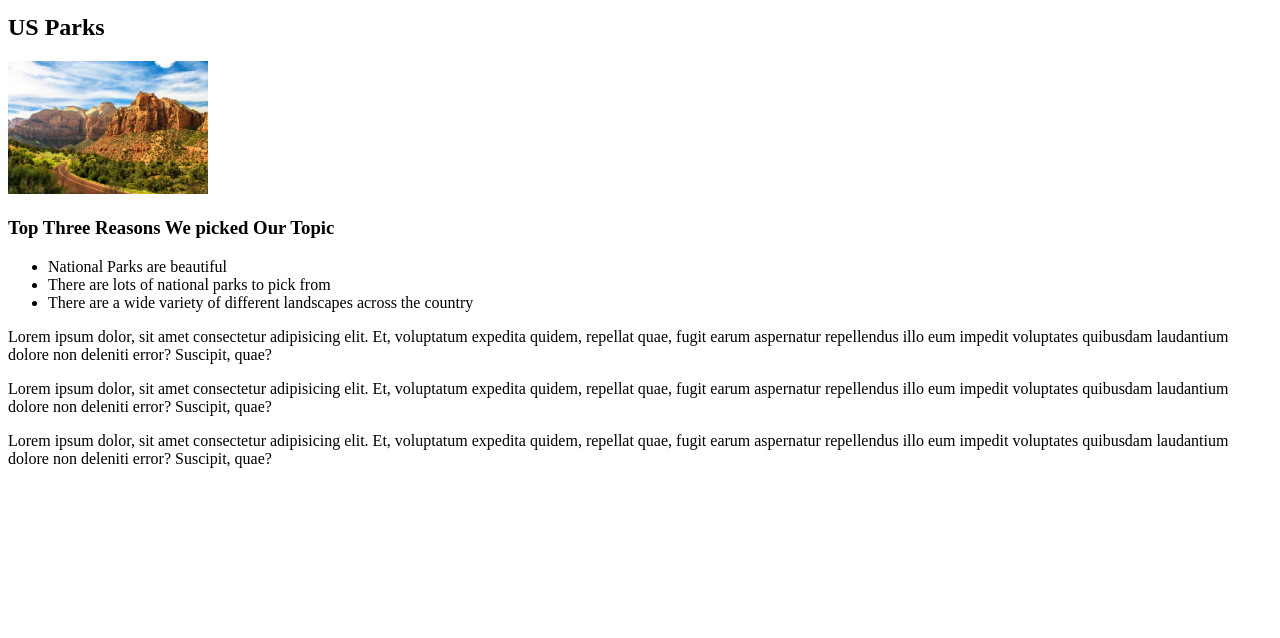
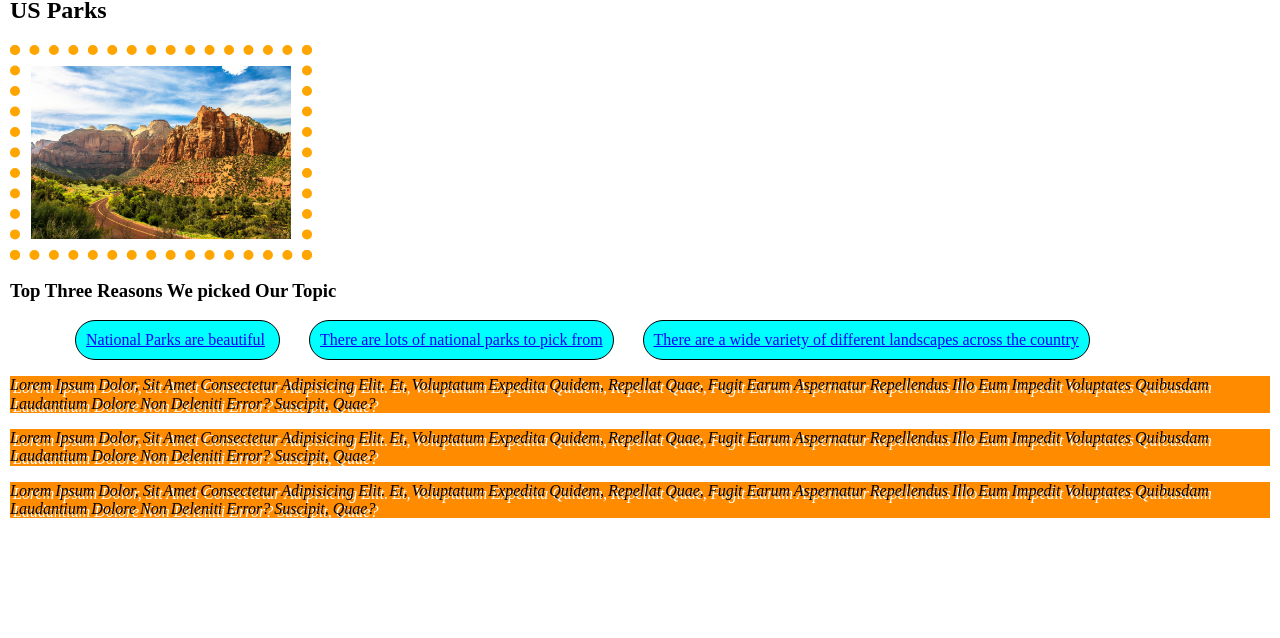
Before and after one commit to GabeBass23/339week3, a plain HTML site: page index.html in a window 1280 px wide. Shown: the part 162-800 px from the top of the page. Drawn offline with Linux system fonts and the light colour scheme; files that its build step writes are made by us from their sources.

Commit message:
Add files via upload

```diff
--- /dev/null
+++ b/gabe.css
@@ -0,0 +1,43 @@
+body{
+    margin:5px;
+    padding:5px;
+    line-height:1.15;
+ }
+
+
+ h1,h2, h3{
+    font-weight: bold;
+    margin-top:15px;
+
+
+ }
+ ul li{
+    margin-left: 25px;
+    list-style-type: none;
+ }
+
+ li{
+   min-width: 15%;
+   background-color:aqua;
+   color:blue;
+   text-decoration:underline;
+   border: 1px solid black;
+   display: inline-block;
+   padding: 10px 10px;
+   border-radius: 100px;
+ }
+
+ img{
+   width: 24%;
+   margin: 0px 0px;
+   border: 10px dotted orange;
+   box-sizing: border-box;
+   padding: 11px;
+ }
+
+ p{
+   background-color: darkorange;
+   text-transform:capitalize;
+   font-style:oblique;
+   text-shadow:3px 3px white;
+ }
--- a/index.html
+++ b/index.html
@@ -5,8 +5,8 @@
     <meta http-equiv="X-UA-Compatible" content="IE=edge">
     <meta name="viewport" content="width=device-width, initial-scale=1.0">
     <!-- <link rel="stylesheet" href="css/html5reset.css"> -->
-    <!-- <link rel="stylesheet" href="css/student1.css"> -->
-    <!-- <link rel="stylesheet" href="css/student2.css"> -->
+    <link rel="stylesheet" href="css/gabe.css">
+    <link rel="stylesheet" href="css/erika.css">
     <!-- <link rel="stylesheet" href="css/student3.css"> -->
     <title>Week 2 Discussion</title>
 </head>
```
